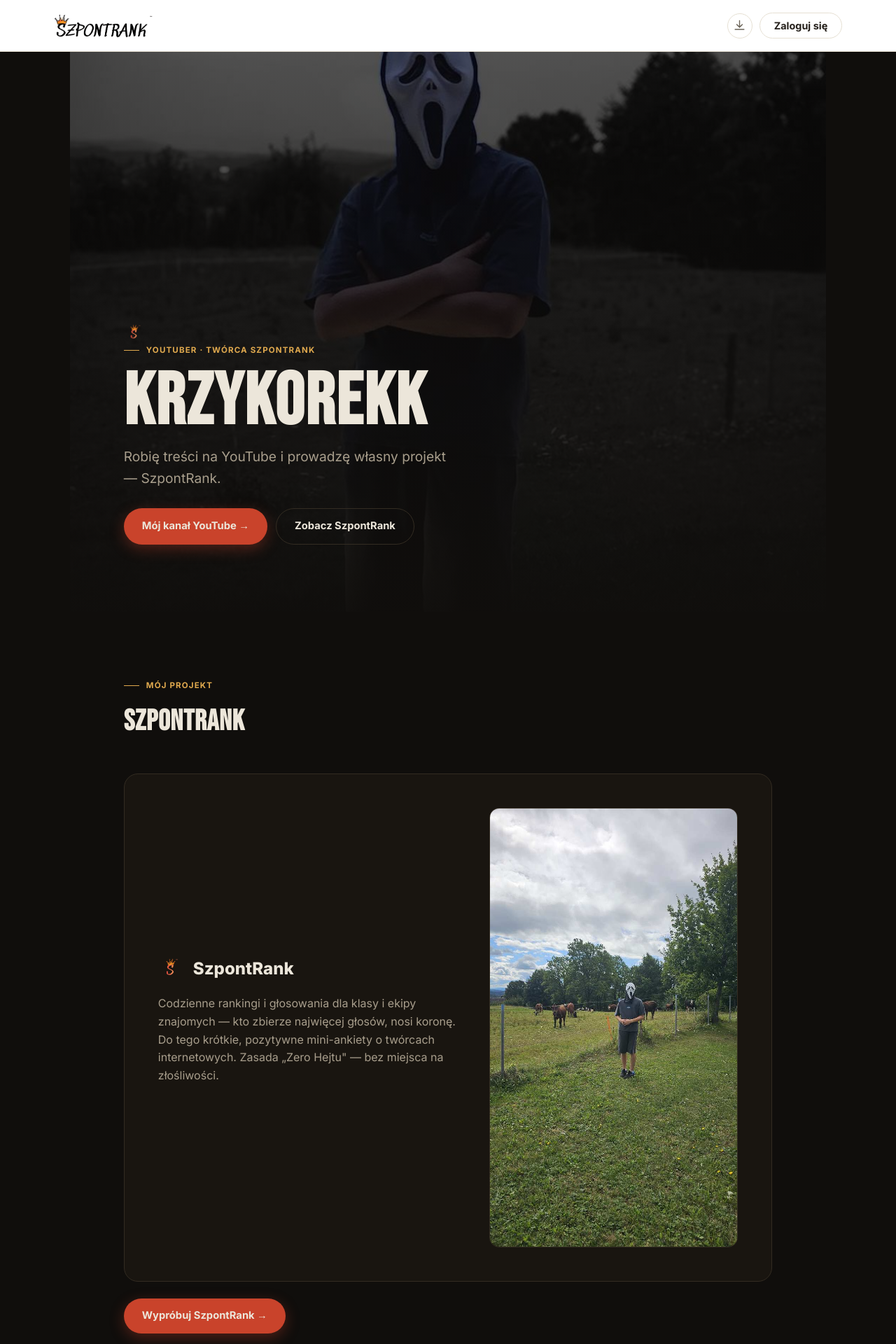
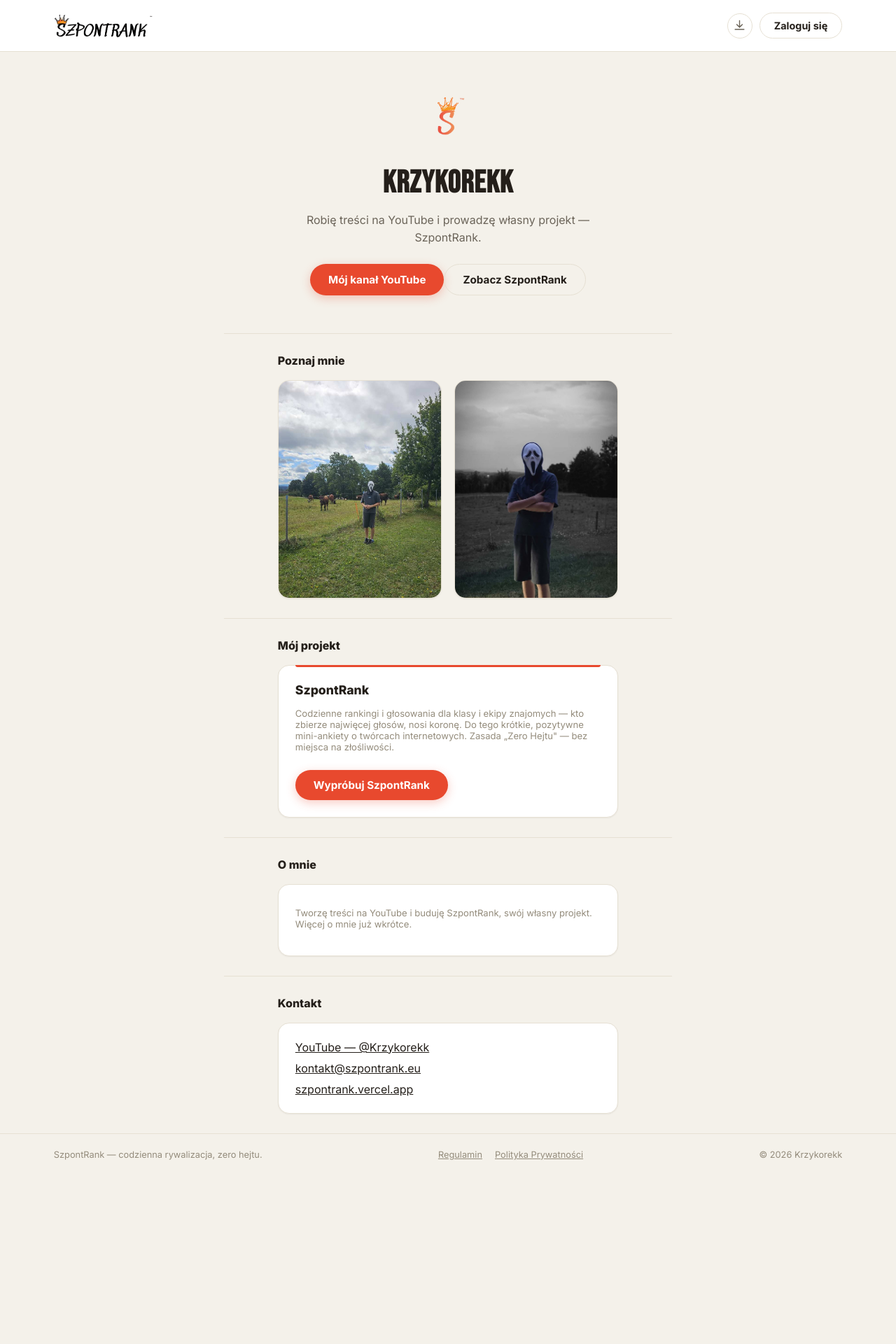
Before and after one commit to Krzykorekk/szpontrank, a React (Vite) app: page /portfolio in a window 1280 px wide. Shown: the top 1920 px of the page at 70% size. After the commit the page ends 1679 px from the top, so only its background shows below. Built offline with nearby package versions, Linux system fonts and the light colour scheme; no server answers.

Commit message:
Portfolio: jasny styl identyczny z reszta appki (te same klasy karty/przyciski), poprawione kadrowanie zdjec (glowa juz sie nie ucina)

```diff
--- a/src/App.css
+++ b/src/App.css
@@ -1756,6 +1756,37 @@
   flex: 1;
 }
 
+.portfolio-zdjecia {
+  display: grid;
+  grid-template-columns: repeat(2, 1fr);
+  gap: 18px;
+  max-width: 640px;
+  margin: 0 auto;
+}
+
+.portfolio-zdjecie-karta {
+  border-radius: 16px;
+  overflow: hidden;
+  border: 1px solid var(--linia);
+  box-shadow: var(--cien-sm);
+  aspect-ratio: 3 / 4;
+}
+
+.portfolio-zdjecie-karta img {
+  width: 100%;
+  height: 100%;
+  object-fit: cover;
+  object-position: center 20%;
+  display: block;
+}
+
+@media (max-width: 600px) {
+  .portfolio-zdjecia {
+    grid-template-columns: 1fr;
+    max-width: 320px;
+  }
+}
+
 /* ============ Dokumenty prawne (Regulamin / Polityka Prywatności) ============ */
 .dokument-prawny {
   max-width: 720px;
--- a/src/Portfolio.css
+++ /dev/null
@@ -1,174 +0,0 @@
-@import url('https://fonts.googleapis.com/css2?family=Bebas+Neue&display=swap');
-
-.portfolio {
-  --p-tlo: #100e0c;
-  --p-panel: #191510;
-  --p-linia: #332c22;
-  --p-rdza: #c9432b;
-  --p-zloto: #e0a94e;
-  --p-tekst: #ece6da;
-  --p-tekst-przygaszony: #a89e8c;
-  --p-tekst-cichy: #6f6656;
-
-  background: var(--p-tlo);
-  color: var(--p-tekst);
-  font-family: 'Inter', system-ui, sans-serif;
-  line-height: 1.6;
-}
-
-.portfolio a { color: inherit; }
-.portfolio img { max-width: 100%; display: block; }
-
-.portfolio-eyebrow {
-  font-family: 'Inter', sans-serif;
-  font-weight: 700;
-  font-size: 0.72rem;
-  letter-spacing: 0.1em;
-  text-transform: uppercase;
-  color: var(--p-zloto);
-  display: flex;
-  align-items: center;
-  gap: 10px;
-}
-.portfolio-eyebrow::before {
-  content: '';
-  width: 22px;
-  height: 1px;
-  background: var(--p-zloto);
-}
-
-/* ============ HERO ============ */
-.portfolio-hero {
-  position: relative;
-  min-height: 100svh;
-  display: flex;
-  flex-direction: column;
-  justify-content: flex-end;
-  padding: 32px 6vw 64px;
-  overflow: hidden;
-}
-.portfolio-hero-tlo {
-  position: absolute;
-  inset: 0;
-  object-fit: cover;
-  width: 100%;
-  height: 100%;
-  filter: brightness(0.55) saturate(1.05);
-}
-.portfolio-hero-cien {
-  position: absolute;
-  inset: 0;
-  background: linear-gradient(180deg, rgba(16,14,12,0.15) 0%, rgba(16,14,12,0.55) 55%, rgba(16,14,12,0.96) 100%);
-}
-.portfolio-hero-gora {
-  position: relative;
-  display: flex;
-  justify-content: space-between;
-  align-items: center;
-}
-.portfolio-hero-logo { height: 30px; width: auto; }
-.portfolio-hero-body {
-  position: relative;
-  max-width: 780px;
-}
-.portfolio-hero-body h1 {
-  font-family: 'Bebas Neue', sans-serif;
-  letter-spacing: 0.02em;
-  font-size: clamp(3.4rem, 11vw, 6.5rem);
-  line-height: 0.92;
-  margin: 18px 0 14px;
-  color: var(--p-tekst);
-}
-.portfolio-hero-body p {
-  font-size: clamp(1rem, 2vw, 1.2rem);
-  color: var(--p-tekst-przygaszony);
-  max-width: 480px;
-  margin: 0 0 28px;
-}
-.portfolio-cta-rzad { display: flex; gap: 12px; flex-wrap: wrap; }
-.portfolio-cta {
-  display: inline-flex;
-  align-items: center;
-  gap: 8px;
-  padding: 13px 26px;
-  border-radius: 999px;
-  font-weight: 700;
-  font-size: 0.92rem;
-  text-decoration: none;
-  transition: transform 0.15s ease, box-shadow 0.15s ease;
-}
-.portfolio-cta-glowny {
-  background: var(--p-rdza);
-  color: #fff;
-  box-shadow: 0 6px 20px rgba(201,67,43,0.35);
-}
-.portfolio-cta-glowny:hover { transform: translateY(-2px); }
-.portfolio-cta-cichy {
-  border: 1px solid var(--p-linia);
-  color: var(--p-tekst);
-}
-.portfolio-cta-cichy:hover { border-color: var(--p-tekst-przygaszony); }
-
-/* ============ SEKCJE ============ */
-.portfolio section { padding: 96px 6vw; max-width: 1080px; margin: 0 auto; }
-.portfolio-sekcja-tytul {
-  font-family: 'Bebas Neue', sans-serif;
-  letter-spacing: 0.02em;
-  font-size: clamp(1.8rem, 4vw, 2.6rem);
-  margin: 10px 0 40px;
-  color: var(--p-tekst);
-}
-
-.portfolio-projekt-karta {
-  background: var(--p-panel);
-  border: 1px solid var(--p-linia);
-  border-radius: 20px;
-  padding: clamp(24px, 4vw, 48px);
-  display: grid;
-  grid-template-columns: 1.1fr 0.9fr;
-  gap: 40px;
-  align-items: center;
-}
-.portfolio-projekt-glowa { display: flex; align-items: center; gap: 14px; margin-bottom: 18px; }
-.portfolio-projekt-glowa img { width: 36px; height: 36px; }
-.portfolio-projekt-glowa h3 { font-size: 1.5rem; margin: 0; font-weight: 800; }
-.portfolio-opis { color: var(--p-tekst-przygaszony); margin: 0 0 22px; }
-.portfolio-projekt-zdjecie { border-radius: 14px; overflow: hidden; border: 1px solid var(--p-linia); }
-.portfolio-o-mnie-tekst {
-  font-size: 1.05rem;
-  color: var(--p-tekst-przygaszony);
-  max-width: 640px;
-}
-
-.portfolio-kontakt-karta {
-  border-top: 1px solid var(--p-linia);
-  padding-top: 40px;
-  display: flex;
-  justify-content: space-between;
-  flex-wrap: wrap;
-  gap: 30px;
-}
-.portfolio-kontakt-link {
-  display: block;
-  font-size: 1.1rem;
-  font-weight: 700;
-  text-decoration: none;
-  margin-bottom: 8px;
-}
-.portfolio-kontakt-link:hover { color: var(--p-rdza); }
-
-.portfolio-stopka {
-  text-align: center;
-  padding: 30px 6vw 50px;
-  font-size: 0.8rem;
-  color: var(--p-tekst-cichy);
-}
-
-@media (max-width: 760px) {
-  .portfolio-projekt-karta { grid-template-columns: 1fr; }
-  .portfolio-projekt-zdjecie { order: -1; }
-}
-
-@media (prefers-reduced-motion: reduce) {
-  .portfolio * { transition: none !important; }
-}
--- a/src/Portfolio.jsx
+++ b/src/Portfolio.jsx
@@ -1,105 +1,82 @@
-import './Portfolio.css'
-
 export default function Portfolio() {
   return (
-    <div className="portfolio">
-      <section className="portfolio-hero">
-        <img className="portfolio-hero-tlo" src="/portfolio/persona-2.jpg" alt="Krzykorekk" />
-        <div className="portfolio-hero-cien" />
-        <div className="portfolio-hero-gora">
-          <img className="portfolio-hero-logo" src="/brand/emblem.png" alt="SzpontRank" />
-        </div>
-        <div className="portfolio-hero-body">
-          <span className="portfolio-eyebrow">YouTuber · Twórca SzpontRank</span>
-          <h1>KRZYKOREKK</h1>
-          <p>Robię treści na YouTube i prowadzę własny projekt — SzpontRank.</p>
-          <div className="portfolio-cta-rzad">
+    <>
+      <section className="hero-sekcja">
+        <img src="/brand/emblem.png" alt="SzpontRank" className="hero-godlo" />
+        <h1 className="hero-tytul">Krzykorekk</h1>
+        <p className="hero-opis">
+          Robię treści na YouTube i prowadzę własny projekt — SzpontRank.
+        </p>
+        <div className="hero-cta">
           <a
-              className="portfolio-cta portfolio-cta-glowny"
+            className="install-btn"
             href="https://www.youtube.com/@Krzykorekk"
             target="_blank"
             rel="noopener noreferrer"
           >
-              Mój kanał YouTube →
+            Mój kanał YouTube
           </a>
-            <a className="portfolio-cta portfolio-cta-cichy" href="#projekt">
+          <a className="install-btn drugorzedny" href="#projekt">
             Zobacz SzpontRank
           </a>
+        </div>
+      </section>
+
+      <section className="kroki-sekcja">
+        <h2 className="sekcja-naglowek">Poznaj mnie</h2>
+        <div className="portfolio-zdjecia">
+          <div className="portfolio-zdjecie-karta">
+            <img src="/portfolio/persona-1.jpg" alt="Krzykorekk w plenerze" />
+          </div>
+          <div className="portfolio-zdjecie-karta">
+            <img src="/portfolio/persona-2.jpg" alt="Krzykorekk" />
           </div>
         </div>
       </section>
 
-      <section id="projekt">
-        <span className="portfolio-eyebrow">Mój projekt</span>
-        <h2 className="portfolio-sekcja-tytul">SzpontRank</h2>
-        <div className="portfolio-projekt-karta">
-          <div>
-            <div className="portfolio-projekt-glowa">
-              <img src="/brand/emblem.png" alt="" />
-              <h3>SzpontRank</h3>
-            </div>
-            <p className="portfolio-opis">
+      <section id="projekt" className="funkcje-sekcja">
+        <h2 className="sekcja-naglowek">Mój projekt</h2>
+        <div className="card card-wyroznik">
+          <h2>SzpontRank</h2>
+          <p className="hint">
             Codzienne rankingi i głosowania dla klasy i ekipy znajomych — kto zbierze najwięcej
             głosów, nosi koronę. Do tego krótkie, pozytywne mini-ankiety o twórcach internetowych.
             Zasada „Zero Hejtu" — bez miejsca na złośliwości.
           </p>
-          </div>
-          <div className="portfolio-projekt-zdjecie">
-            <img src="/portfolio/persona-1.jpg" alt="Krzykorekk w plenerze" />
-          </div>
-        </div>
-        <div className="portfolio-cta-rzad" style={{ marginTop: 24 }}>
-          <a
-            className="portfolio-cta portfolio-cta-glowny"
-            href="/"
-            target="_blank"
-            rel="noopener noreferrer"
-          >
-            Wypróbuj SzpontRank →
+          <a className="install-btn" href="/" style={{ marginTop: 12 }}>
+            Wypróbuj SzpontRank
           </a>
         </div>
       </section>
 
-      <section id="o-mnie">
-        <span className="portfolio-eyebrow">Kim jestem</span>
-        <h2 className="portfolio-sekcja-tytul">O mnie</h2>
-        <p className="portfolio-o-mnie-tekst">
-          Krzykorekk — tworzę treści na YouTube i buduję SzpontRank, swój własny projekt.
-          Więcej o mnie już wkrótce.
+      <section className="funkcje-sekcja">
+        <h2 className="sekcja-naglowek">O mnie</h2>
+        <div className="card">
+          <p className="hint">
+            Tworzę treści na YouTube i buduję SzpontRank, swój własny projekt. Więcej o mnie
+            już wkrótce.
           </p>
-      </section>
-
-      <section id="kontakt">
-        <span className="portfolio-eyebrow">Kontakt</span>
-        <h2 className="portfolio-sekcja-tytul">Pogadajmy</h2>
-        <div className="portfolio-kontakt-karta">
-          <div>
-            <a
-              className="portfolio-kontakt-link"
-              href="https://www.youtube.com/@Krzykorekk"
-              target="_blank"
-              rel="noopener noreferrer"
-            >
-              YouTube — @Krzykorekk
-            </a>
-            <a className="portfolio-kontakt-link" href="mailto:kontakt@szpontrank.eu">
-              kontakt@szpontrank.eu
-            </a>
-          </div>
-          <div>
-            <a
-              className="portfolio-kontakt-link"
-              href="https://szpontrank.vercel.app"
-              target="_blank"
-              rel="noopener noreferrer"
-            >
-              szpontrank.vercel.app
-            </a>
-          </div>
         </div>
       </section>
 
-      <footer className="portfolio-stopka">© 2026 Krzykorekk</footer>
+      <section className="funkcje-sekcja">
+        <h2 className="sekcja-naglowek">Kontakt</h2>
+        <div className="card">
+          <p style={{ margin: '0 0 10px' }}>
+            <a href="https://www.youtube.com/@Krzykorekk" target="_blank" rel="noopener noreferrer">
+              YouTube — @Krzykorekk
+            </a>
+          </p>
+          <p style={{ margin: '0 0 10px' }}>
+            <a href="mailto:kontakt@szpontrank.eu">kontakt@szpontrank.eu</a>
+          </p>
+          <p style={{ margin: 0 }}>
+            <a href="https://szpontrank.vercel.app" target="_blank" rel="noopener noreferrer">
+              szpontrank.vercel.app
+            </a>
+          </p>
         </div>
+      </section>
+    </>
   )
 }
```
Lines whose indentation alone changed are shown as unchanged.
